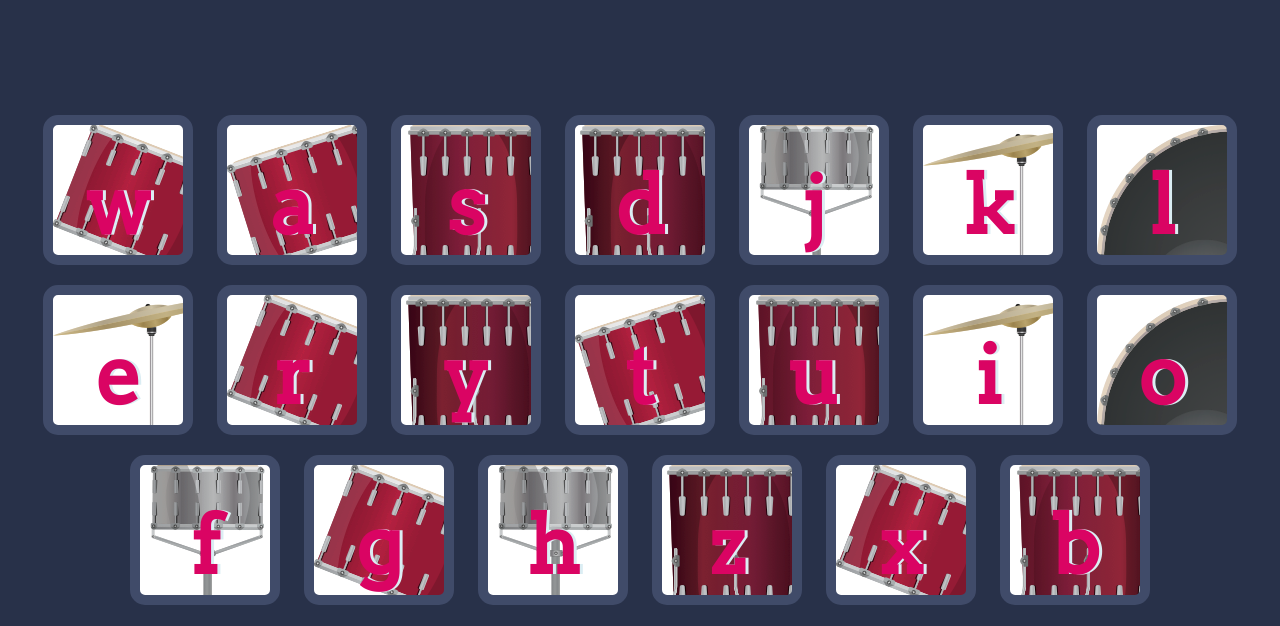
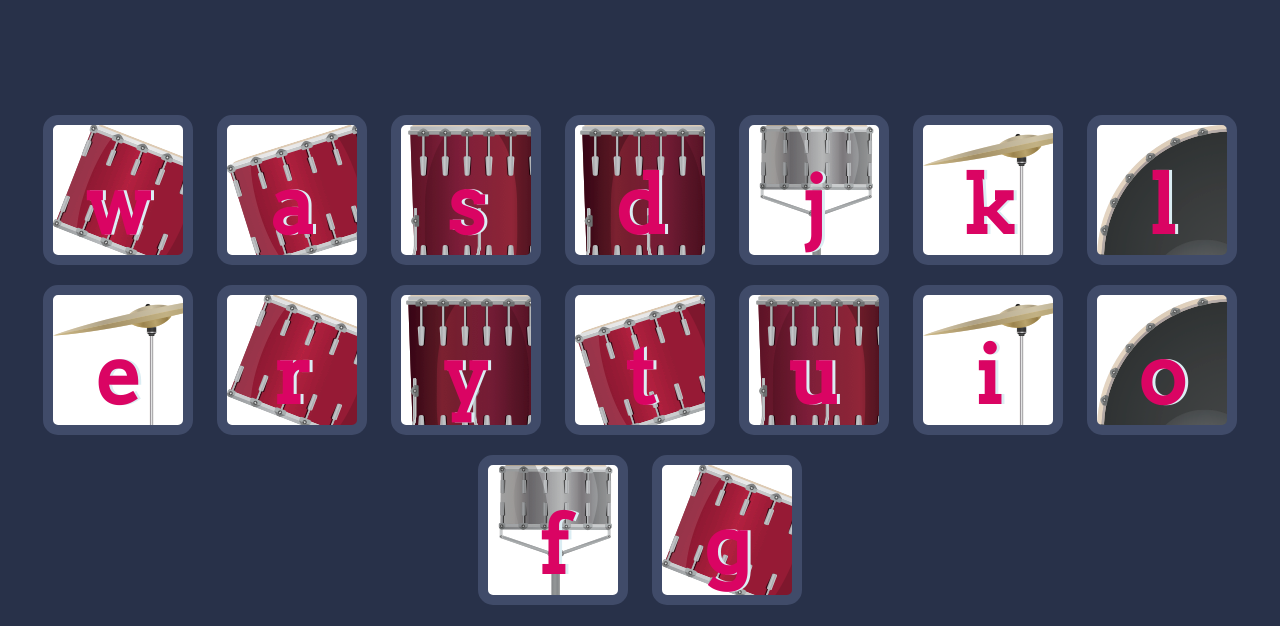
Before and after one commit to Alphalance247/AdvancedDOM, a plain HTML site: page index.html in a window 1280 px wide. Shown: the part 174-800 px from the top of the page. Drawn offline with Linux system fonts and the light colour scheme.

Commit message:
new message

```diff
--- a/index.html
+++ b/index.html
@@ -29,10 +29,10 @@
       <button class="o drum">o</button>
       <button class="f drum">f</button>
       <button class="g drum">g</button>
-      <button class="h drum">h</button>
+      <!-- <button class="h drum">h</button>
       <button class="z drum">z</button>
       <button class="x drum">x</button>
-      <button class="b drum">b</button>
+      <button class="b drum">b</button> -->
     </div>
 
     <footer>
```
